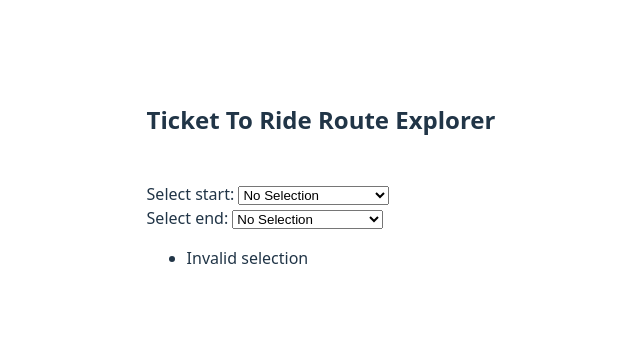
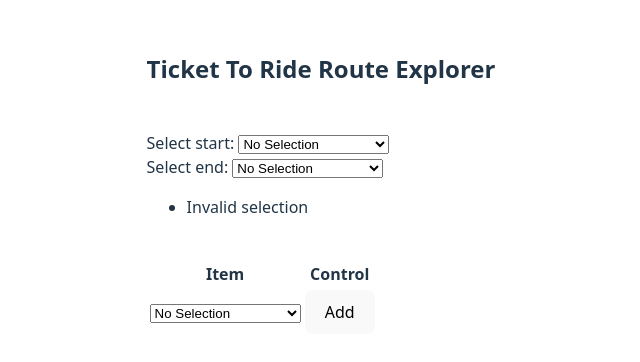
Before and after one commit to RyanMcCleary/ttr-explorer, a React (Vite) app: page / in a window 1280 px wide. Shown: the part 216-578 px from the top of the page, without its empty margins (319-959 px from the left). Built offline with nearby package versions, Linux system fonts and the light colour scheme.

Commit message:
Added table control

```diff
--- a/src/App.tsx
+++ b/src/App.tsx
@@ -41,6 +41,13 @@
 
   const [startDest, setStartDest] = useState('');
   const [endDest, setEndDest] = useState('');
+  const [tableItems, setTableItems] = useState<string[]>([]);
+  const [itemToAdd, setItemToAdd] = useState('');
+
+  const addItemHandler = () => {
+    if (itemToAdd === '') return;
+    setTableItems(tableItems.concat([itemToAdd]));
+  }
 
   const makeHandler = (setter: SetStateFn) => {
     return (e: React.ChangeEvent<HTMLSelectElement>) => setter(e.target.value);
@@ -61,6 +68,29 @@
           <li key={index}>{routeDescription}</li>
         )}
       </ul>
+      <br />
+      <table>
+        <thead>
+          <th>Item</th>
+          <th>Control</th>
+        </thead>
+        <tbody>
+          {tableItems.map((item) =>
+            <tr key={item}>
+              <td>{item}</td>
+              <td></td>
+            </tr>
+          )}
+          <tr>
+            <td>
+              <SelectDestination id="addItemToTable" value={itemToAdd} handler={makeHandler(setItemToAdd)} />
+            </td>
+            <td>
+              <button onClick={addItemHandler}>Add</button>
+            </td>
+          </tr>
+        </tbody>
+      </table>
     </>
   )
 }
```
